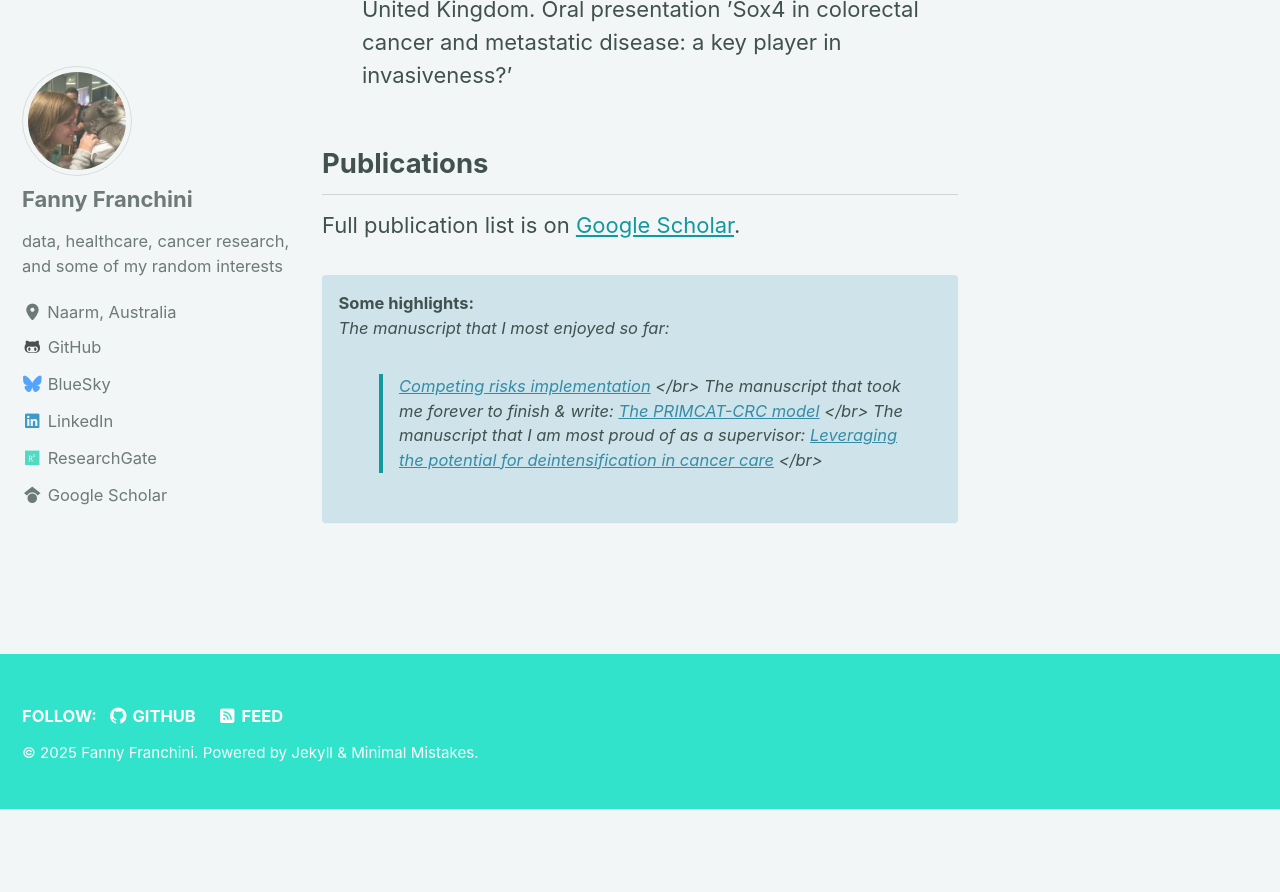
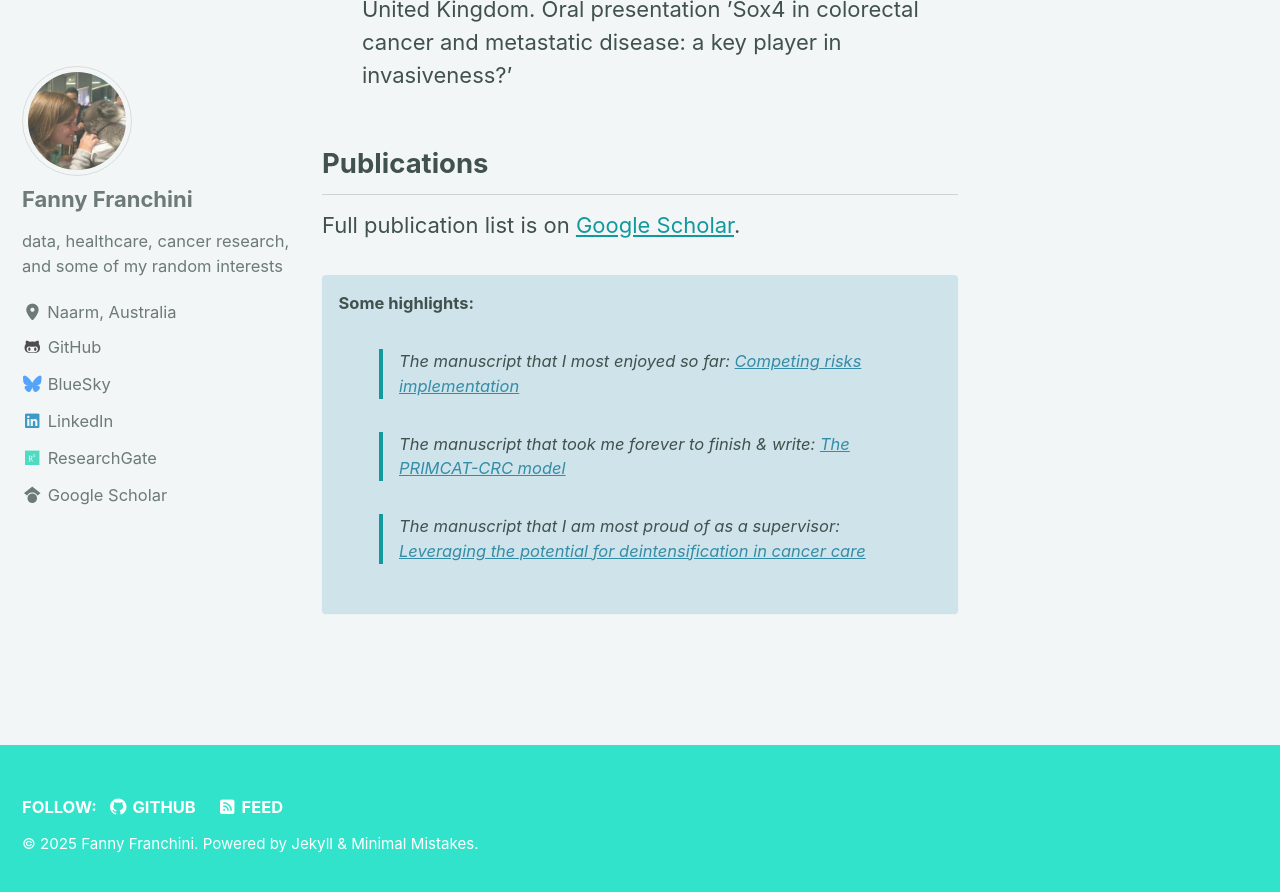
Before and after one commit to Fannychini/Fannychini.github.io, a Jekyll site: the page built from _pages/research.md, in a window 1280 px wide and 900 px high, scrolled down 3699 px. Shown: the top 892 px of the window. Built offline with Jekyll 4.4.1, drawn with Linux system fonts in a browser that asks for light colours; cached includes are drawn as plain includes; before the commit the page ends 4508 px from its top, so only the background shows below that.

```diff
--- a/_pages/research.md
+++ b/_pages/research.md
@@ -49,12 +49,14 @@ Selected work that I have presented at scientific meetings.
 Full publication list is on [Google Scholar](https://scholar.google.com/citations?hl=en&user=Q8wsyjEAAAAJ&view_op=list_works&sortby=pubdate).
 
 {% capture notice-text %}
-*The manuscript that I most enjoyed so far:*
-> [Competing risks implementation](https://www.frontiersin.org/journals/pharmacology/articles/10.3389/fphar.2023.1255021/full) </br>
-*The manuscript that took me forever to finish & write:*
->[The PRIMCAT-CRC model](https://doi.org/10.1016/j.jval.2024.06.006) </br>
-*The manuscript that I am most proud of as a supervisor:*
-> [Leveraging the potential for deintensification in cancer care](https://www.nature.com/articles/s43018-024-00827-9) </br>
+> *The manuscript that I most enjoyed so far:*
+> [Competing risks implementation](https://www.frontiersin.org/journals/pharmacology/articles/10.3389/fphar.2023.1255021/full)
+
+> *The manuscript that took me forever to finish & write:*
+> [The PRIMCAT-CRC model](https://doi.org/10.1016/j.jval.2024.06.006)
+
+> *The manuscript that I am most proud of as a supervisor:*
+> [Leveraging the potential for deintensification in cancer care](https://www.nature.com/articles/s43018-024-00827-9)
 {% endcapture %}
 
 <div class="notice--info">
```
Also changed, not shown: other parts of _pages/research.md (+1 -1 lines), _pages/about.md (+1 -1 lines), assets/images/cradle_path2.jpeg (added), assets/images/perth2.jpeg (added).
